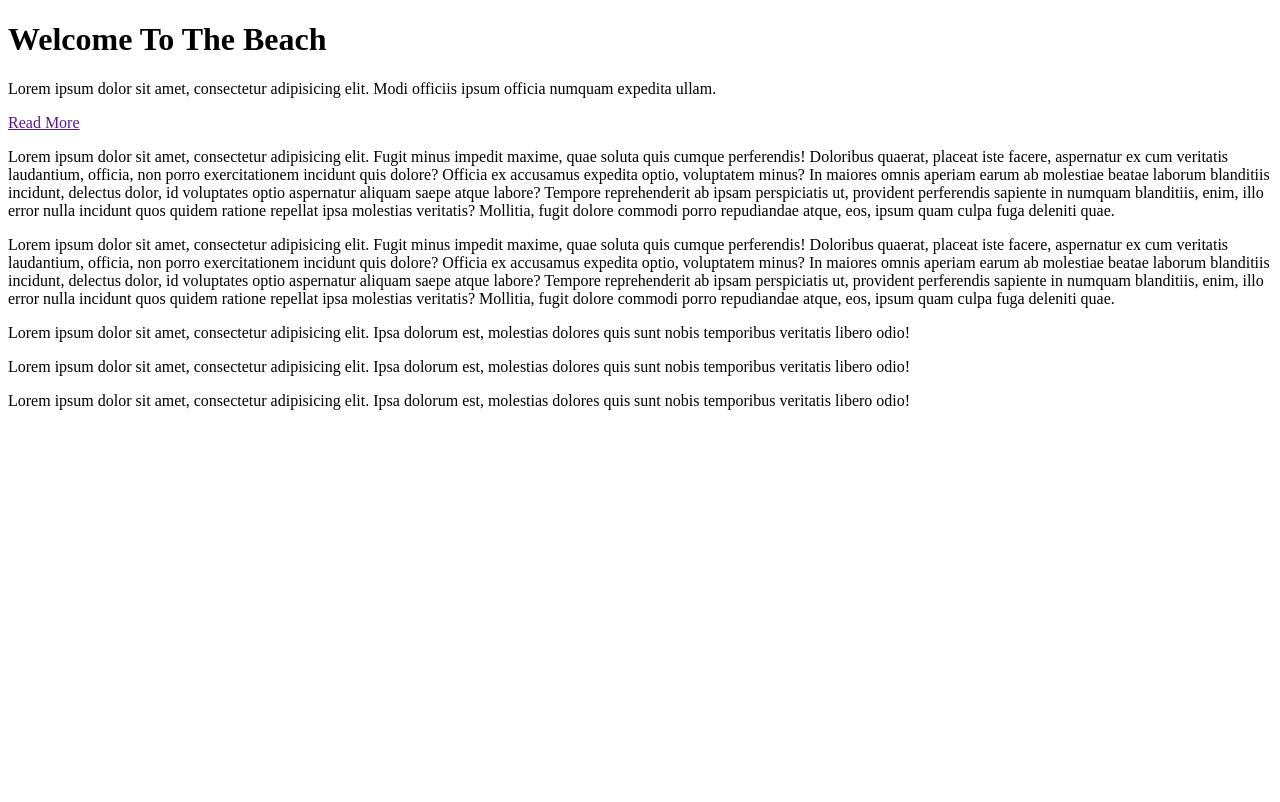
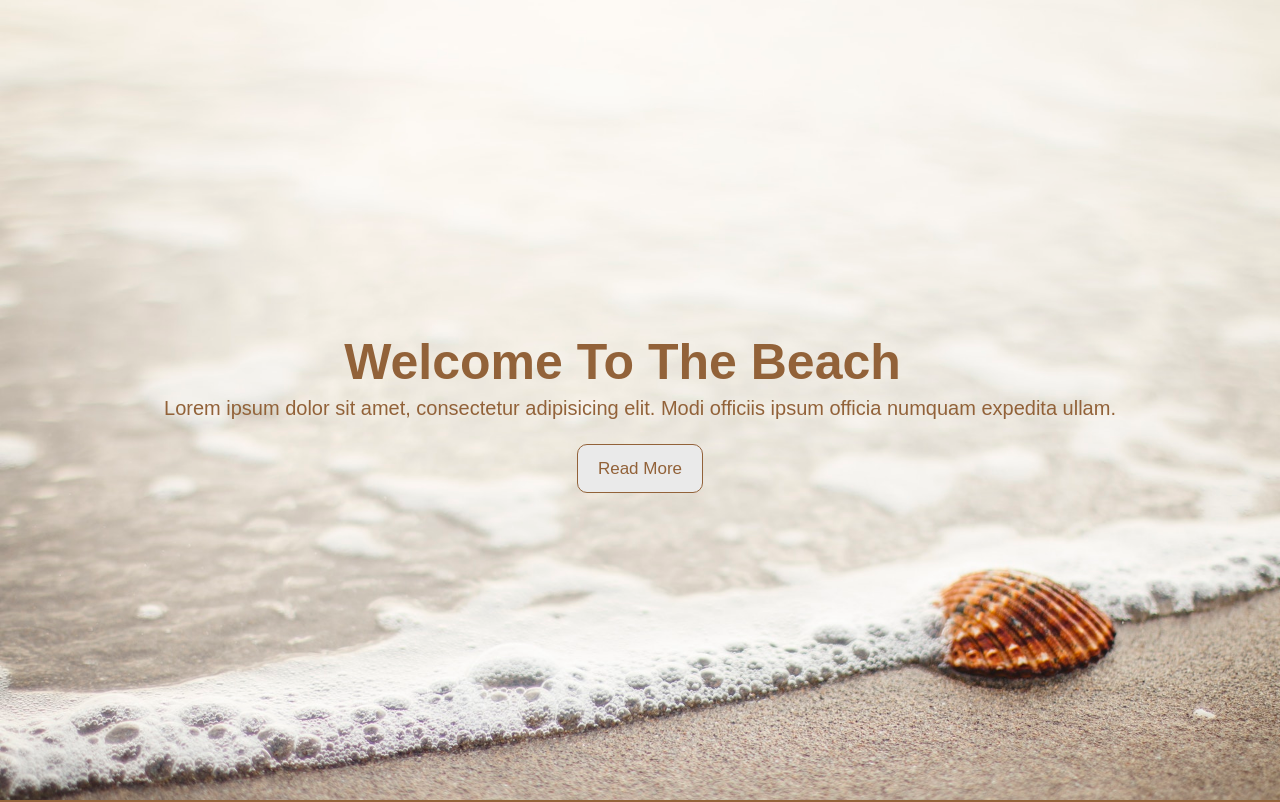
Before and after one commit to andreyturenko/homework-css-box-model-wb, a plain HTML site: page index.html in a window 1280 px wide. Shown: the top 802 px of the page. Drawn offline with Linux system fonts and the light colour scheme.

Commit message:
Add full project version 1

```diff
--- a/assets/css/style.css
+++ b/assets/css/style.css
@@ -4,3 +4,82 @@
   padding: 0;
   text-decoration: none;
 }
+
+body {
+  display: inline-block;
+  text-align: center;
+  font-family: Arial, Helvetica Neue, Helvetica, sans-serif;
+  font-size: 17px;
+  line-height: 1.6;
+}
+
+header {
+  background-image: url("./../imgs/beachshowcase.jpeg");
+  background-size: cover;
+  background-position: center;
+  height: 100vh;
+  color: #926239;
+  padding: 0 20px;
+}
+
+header h1 {
+  font-size: 50px;
+  line-height: 1.2;
+  padding: 41.5vh 5vh 0 5px;
+  margin: 0 auto;
+}
+
+header p {
+  font-size: 20px;
+}
+
+.button {
+  display: inline-block;
+  color: #926239;
+  background-color: #eaeaea;
+  margin-top: 20px;
+  padding: 10px 20px;
+  border: #926239 1px solid;
+  border-radius: 10px;
+}
+
+.button:hover {
+  color: #eaeaea;
+  background-color: #926239;
+}
+
+.greeting {
+  background-color: #926239;
+  color: #fff;
+  padding: 20px;
+}
+
+.about {
+  background-color: #f4f4f4;
+  padding: 20px;
+}
+
+.about p {
+  color: #926239;
+}
+
+#offer {
+  font-size: 0;
+}
+
+.child1-offer,
+.child2-offer,
+.child3-offer {
+  display: inline-block;
+  width: calc(100% / 3);
+  font-size: 17px;
+  padding: 20px;
+  text-align: initial;
+  background-color: #926239;
+  color: #fff;
+}
+
+.child2-offer {
+  background-color: #f9f9f9;
+  color: #926239;
+}
--- a/index.html
+++ b/index.html
@@ -3,7 +3,7 @@
   <head>
     <meta charset="UTF-8" />
     <meta name="viewport" content="width=device-width, initial-scale=1.0" />
-    <link rel="stylesheet" href="./assets/css/css.style" />
+    <link rel="stylesheet" href="./assets/css/style.css" />
     <title>Welcome To The Beach</title>
   </head>
   <body>
@@ -13,7 +13,7 @@
         Lorem ipsum dolor sit amet, consectetur adipisicing elit. Modi officiis
         ipsum officia numquam expedita ullam.
       </p>
-      <a href="">Read More</a>
+      <a href="#offer" class="button">Read More</a>
     </header>
     <section class="greeting">
       <p>
@@ -47,27 +47,27 @@
         quae.
       </p>
     </section>
-    <section class="offer">
+    <section id="offer">
       <div class="child1-offer">
         <p>
           Lorem ipsum dolor sit amet, consectetur adipisicing elit. Ipsa dolorum
           est, molestias dolores quis sunt nobis temporibus veritatis libero
           odio!
         </p>
+      </div>
       <div class="child2-offer">
         <p>
-            Lorem ipsum dolor sit amet, consectetur adipisicing elit. Ipsa
-            dolorum est, molestias dolores quis sunt nobis temporibus veritatis
-            libero odio!
+          Lorem ipsum dolor sit amet, consectetur adipisicing elit. Ipsa dolorum
+          est, molestias dolores quis sunt nobis temporibus veritatis libero
+          odio!
         </p>
+      </div>
       <div class="child3-offer">
         <p>
-              Lorem ipsum dolor sit amet, consectetur adipisicing elit. Ipsa
-              dolorum est, molestias dolores quis sunt nobis temporibus
-              veritatis libero odio!
+          Lorem ipsum dolor sit amet, consectetur adipisicing elit. Ipsa dolorum
+          est, molestias dolores quis sunt nobis temporibus veritatis libero
+          odio!
         </p>
-          </div>
-        </div>
       </div>
     </section>
     <footer></footer>
```
Also changed, not shown: assets/imgs/beachshowcase.jpeg (renamed from assets/imgs/beachshowcase.jpg). Lines whose indentation alone changed are shown as unchanged.
